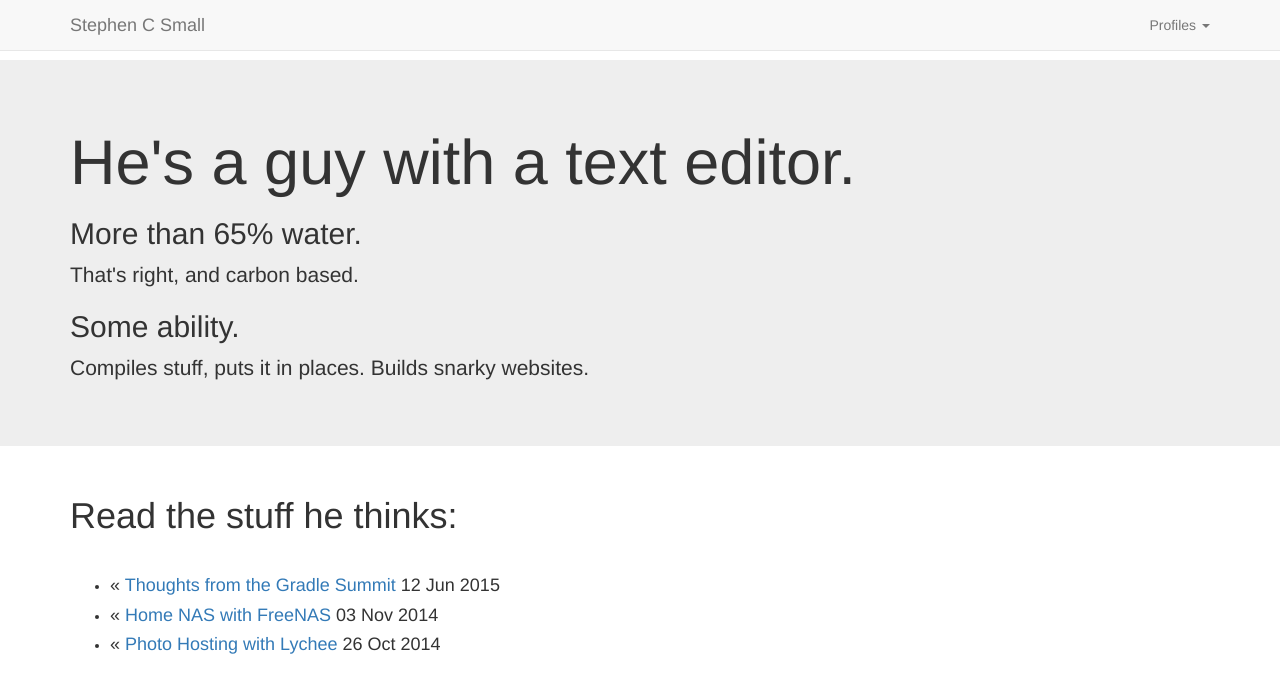
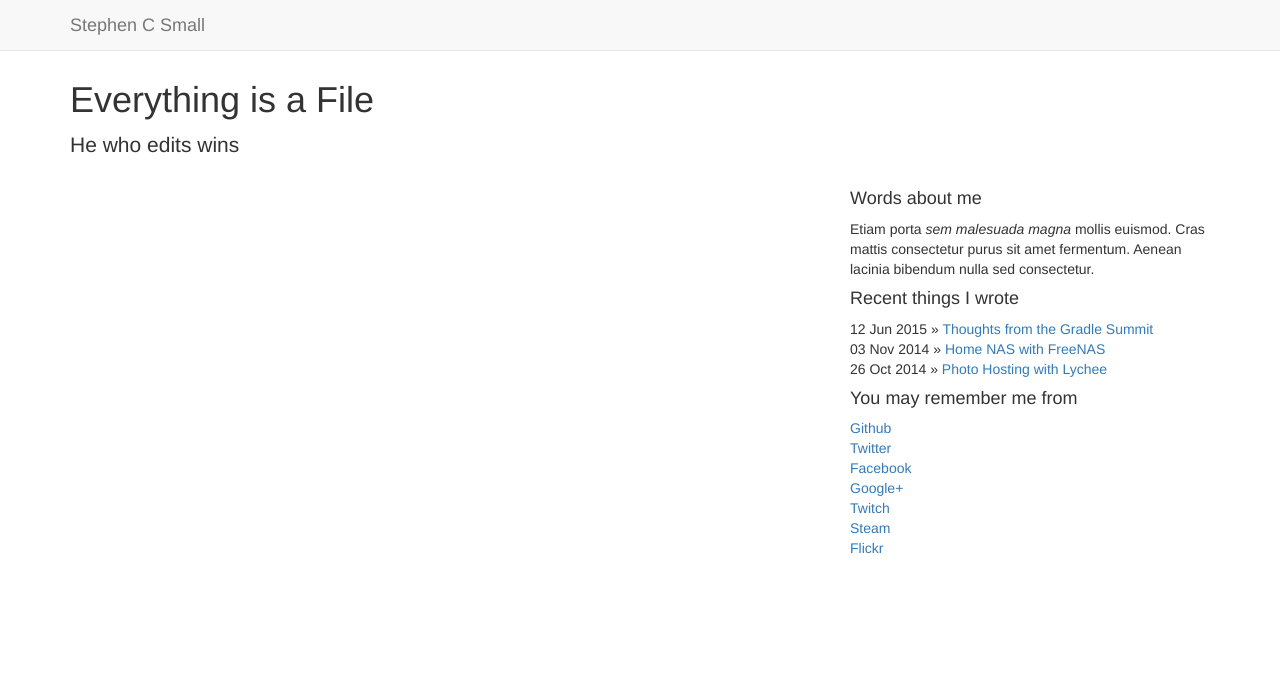
Before and after one commit to MichaelDaniello/stephencsmall.github.io, a Jekyll site: the page built from index.html, in a window 1280 px wide. Shown: the top 693 px of the page. Built offline with Jekyll 4.4.1, drawn with Linux system fonts in a browser that asks for light colours; nearby versions of some CDN libraries; library files that are not in the unit come from our copies.

Commit message:
More bootstrapy. Added a sidebar and put the profiles in it.  Added the sidebar include, and modified Post to show date and title at the top.

```diff
--- a/_includes/navbar.html
+++ b/_includes/navbar.html
@@ -5,19 +5,7 @@
 					<a class="navbar-brand" href="/">Stephen C Small</a>
 				</div>
 				<div class="collapse navbar-collapse">
-					<ul class="nav navbar-nav navbar-right">
-						<li class="dropdown">
-							<a class="dropdown-toggle" data-toggle="dropdown" role="button" aria-haspopup="true" aria-expanded="false">Profiles <span class="caret"></span></a>
-							<ul class="dropdown-menu">
-								<li><a href="https://github.com/stephencsmall"><span class="glyphicon glyphicon-console"></span>  Github</a></li>
-								<li><a href="https://twitter.com/stevesmall"><span class="glyphicon glyphicon-retweet"></span>  Twitter</a></li>
-								<li><a href="https://www.facebook.com/the.real.steve.small"><span class="glyphicon glyphicon-thumbs-up"></span>  Facebook</a></li>
-								<li><a href="https://plus.google.com/u/0/+StephenSmall/about"><span class="glyphicon glyphicon-plus"></span>  Google+</a></li>
-								<li><a href="http://www.twitch.tv/the_flight_director"><span class="glyphicon glyphicon-facetime-video"></span>  Twitch</a></li>
-								<li><a href="http://steamcommunity.com/id/whiteflight"><span class="glyphicon glyphicon-fire"></span>  Steam</a></li>
-								<li><a href="https://www.flickr.com/people/133013618@N05/"><span class="glyphicon glyphicon-camera"></span>  Flickr</a></li>
-							</ul>
-						</li>
+					<ul class="nav navbar-nav navbar-center">
 					</ul>
 				</div>
 			</div>
--- /dev/null
+++ b/_includes/sidebar.html
@@ -0,0 +1,30 @@
+<div class="col-sm-4 blog-sidebar">
+<div class="sidebar-module sidebar-module-inset">
+	<h4>Words about me</h4>
+	<p>Etiam porta <em>sem malesuada magna</em> mollis euismod. Cras mattis consectetur purus sit amet fermentum. Aenean lacinia bibendum nulla sed consectetur.</p>
+</div>
+<div class="sidebar-module">
+	<h4>Recent things I wrote</h4>
+	<ol class="list-unstyled">
+		{% for post in site.posts limit:20 %}
+		<li>
+			<span>{{ post.date | date_to_string }}</span> &raquo;
+			<a href="{{ BASE_PATH }}{{ post.url }}">
+				{{ post.title }}</a>
+		</li>
+		{% endfor %}
+	</ol>
+</div>
+<div class="sidebar-module">
+	<h4>You may remember me from</h4>
+	<ol class="list-unstyled">
+		<li><a href="https://github.com/stephencsmall">Github</a></li>
+		<li><a href="https://twitter.com/stevesmall">Twitter</a></li>
+		<li><a href="https://www.facebook.com/the.real.steve.small">Facebook</a></li>
+		<li><a href="https://plus.google.com/u/0/+StephenSmall/about">Google+</a></li>
+		<li><a href="http://www.twitch.tv/the_flight_director">Twitch</a></li>
+		<li><a href="http://steamcommunity.com/id/whiteflight">Steam</a></li>
+		<li><a href="https://www.flickr.com/people/133013618@N05/">Flickr</a></li>
+	</ol>
+</div>
+</div><!-- /.blog-sidebar -->
--- a/_layouts/default.html
+++ b/_layouts/default.html
@@ -6,14 +6,28 @@
 		<link rel="stylesheet" href="/bower_components/bootstrap/dist/css/bootstrap.css" />
 		<!-- endbower -->
 		<style type="text/css">
-		body {
-			padding-top: 60px;
-		}
+			body {
+				padding-top: 60px;
+			}
 		</style>
 	</head>
 	<body>
 		{%	include navbar.html %}
-		{{ content }}
+		<div class="container">
+			<div class="blog-header">
+				<h1 class="blog-title">Everything is a File</h1>
+				<p class="lead blog-description">He who edits wins</p>
+			</div>
+
+			<div class="row">
+
+				<div class="col-sm-8 blog-main">
+					{{ content }}
+
+				</div>
+				{% include sidebar.html %}
+			</div>
+		</div>
 		<!-- bower:js -->
 		<script src="/bower_components/jquery/dist/jquery.js"></script>
 		<script src="/bower_components/bootstrap/dist/js/bootstrap.js"></script>
--- a/index.html
+++ b/index.html
@@ -2,24 +2,6 @@
 layout: default
 title: Steve's Blog
 ---
-<div class="jumbotron" id="jumbotron1">
-	<div class="container">
-		<div class="jumbotron-contents">
-			<h1>He's a guy with a text editor.</h1>
-			<h2>More than 65% water.</h2>
-			<p>That's right, and carbon based.</p>
-			<h2>Some ability.</h2>
-			<p>Compiles stuff, puts it in places. Builds snarky websites.</p>
-		</div>
-	</div>
-</div>
 
 <div class="container">
-	<h1>Read the stuff he thinks:</h1>
-	<br>
-	<ul class="posts">
-		{% for post in site.posts %}
-		<li><h4>&laquo; <a href="{{ post.url }}">{{ post.title }}</a><span>  {{ post.date | date_to_string }}</span></h4></li>
-		{% endfor %}
-	</ul>
 </div>
```
Also changed, not shown: _drafts/2015-06-12-gradle-summit-2015.md (added, +26 -0 lines), _layouts/post.html (+18 -4 lines).
